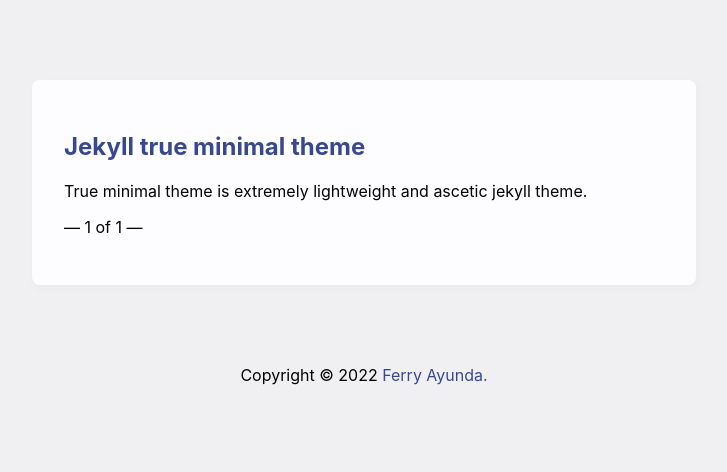
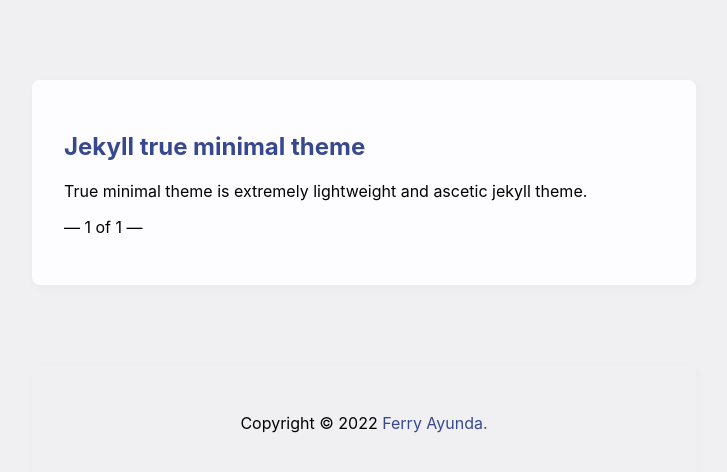
Before and after one commit to susahcebok/blog, a Jekyll site: the page built from index.html, in a window 1280 px wide. Shown: the top 472 px of the page, without its empty margins (276-1003 px from the left). Built offline with Jekyll 4.4.1, drawn with Linux system fonts in a browser that asks for light colours; the list of posts is cut into pages by our own code.

Commit message:
Update style.css

```diff
--- a/assets/css/style.css
+++ b/assets/css/style.css
@@ -13,6 +13,13 @@
         border-radius: 0.5em;
         box-shadow: 2px 3px 7px 2px rgba(0,0,0,0.02);
     }
+footer {
+        width: 600px;
+        margin: 5em auto;
+        padding: 2em;
+        border-radius: 0.5em;
+        box-shadow: 2px 3px 7px 2px rgba(0,0,0,0.02);
+    }
 a:link, a:visited {
         color: #38488f;
         text-decoration: none;
```
